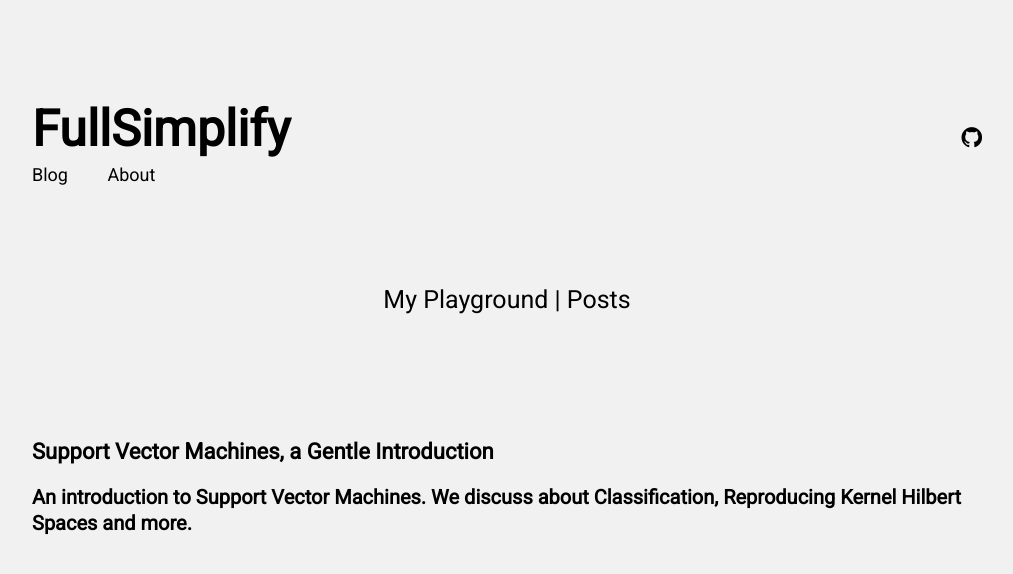
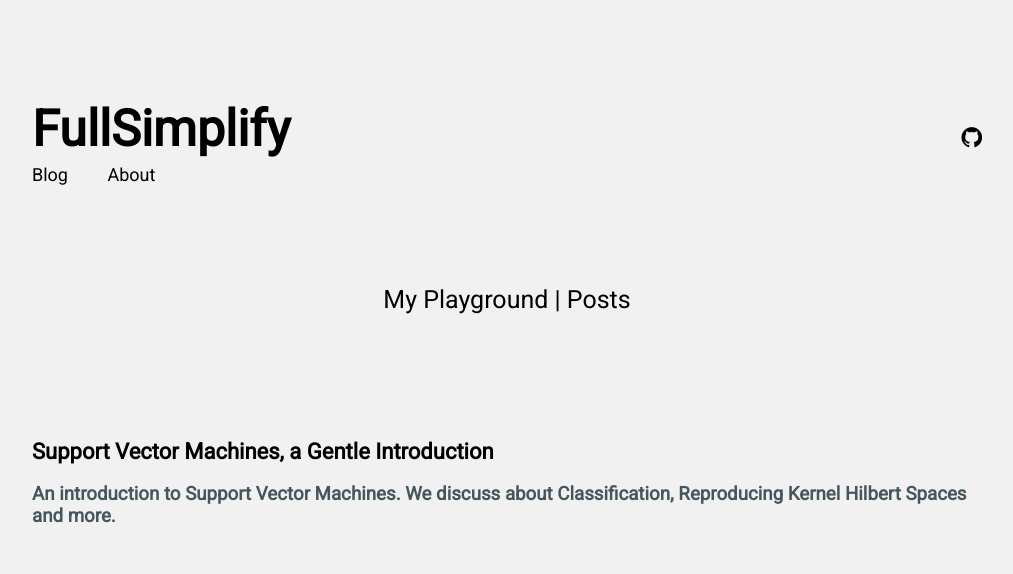
Before and after one commit to FullSimplify/FullSimplify.github.io, a Jekyll site: the page built from index.html, in a window 1280 px wide. Shown: the top 574 px of the page, without its empty margins (133-1146 px from the left). Built offline with Jekyll 4.4.1, drawn with Linux system fonts in a browser that asks for light colours.

Commit message:
Update index.html

```diff
--- a/index.html
+++ b/index.html
@@ -11,7 +11,7 @@ sitemap:
         <li class="post-teaser">
             <a href="{{ post.url | prepend: site.baseurl }}">
                 <span class="post-teaser__title">{{ post.title }}</span>
-                <p>{{ post.excerpt }}</p>
+                <h3>{{ post.excerpt }}</h3>
                 <!--<span class="post-teaser__date">{{ post.date | date: "%d %B %Y" }}</span>-->
             </a>
         </li>
```
